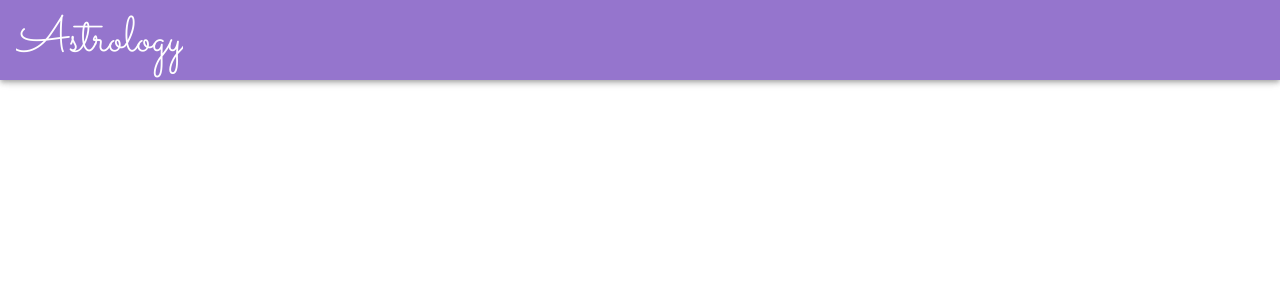
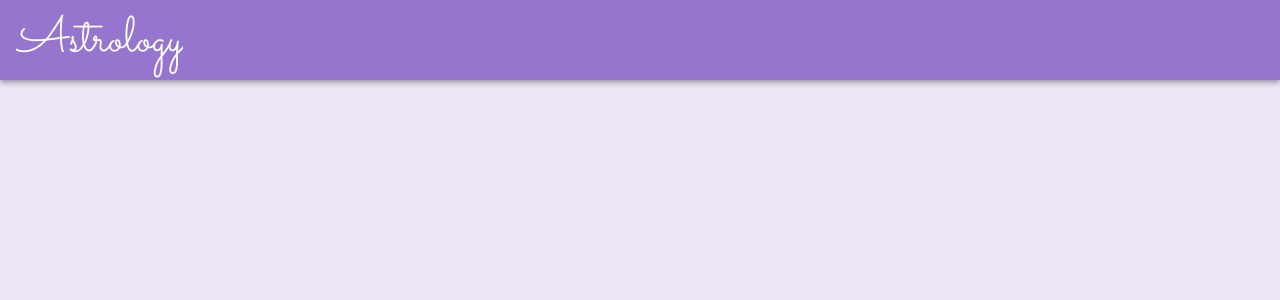
Before and after one commit to TaisaBraga/Aztro-API, a Vue app: page / in a window 1280 px wide. Shown: the top 300 px of the page. Built offline with nearby package versions, Linux system fonts and the light colour scheme.

Commit message:
Add background-color to the project

```diff
--- a/src/App.vue
+++ b/src/App.vue
@@ -1,7 +1,7 @@
 <template>
   <v-app>
     <AppTopBar />
-    <v-main>
+    <v-main class="main">
     <router-view/>
     </v-main>
   </v-app>
@@ -22,4 +22,12 @@ export default {
 
 <style lang="scss">
 
+*{
+  margin: 0;
+  padding: 0;
+}
+.main{
+  background-color: #EDE7F6;
+}
+
 </style>
```
